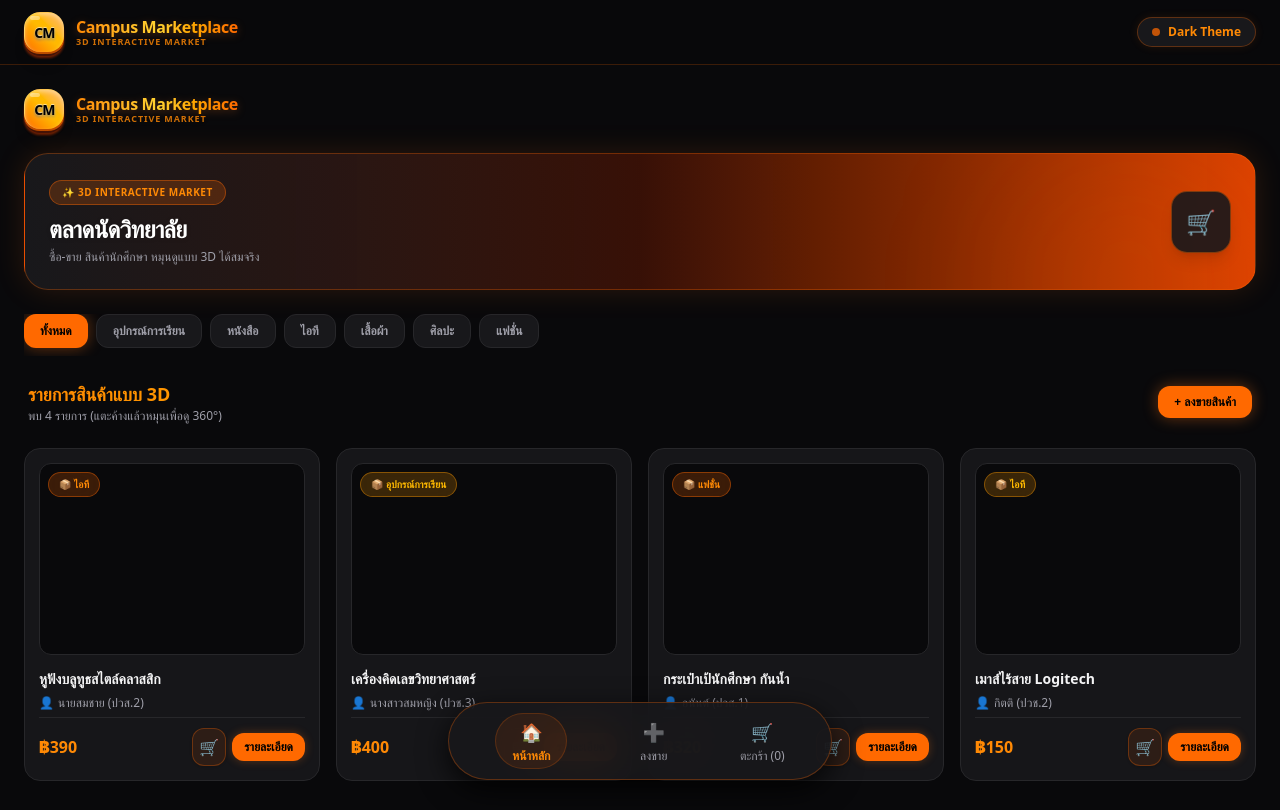
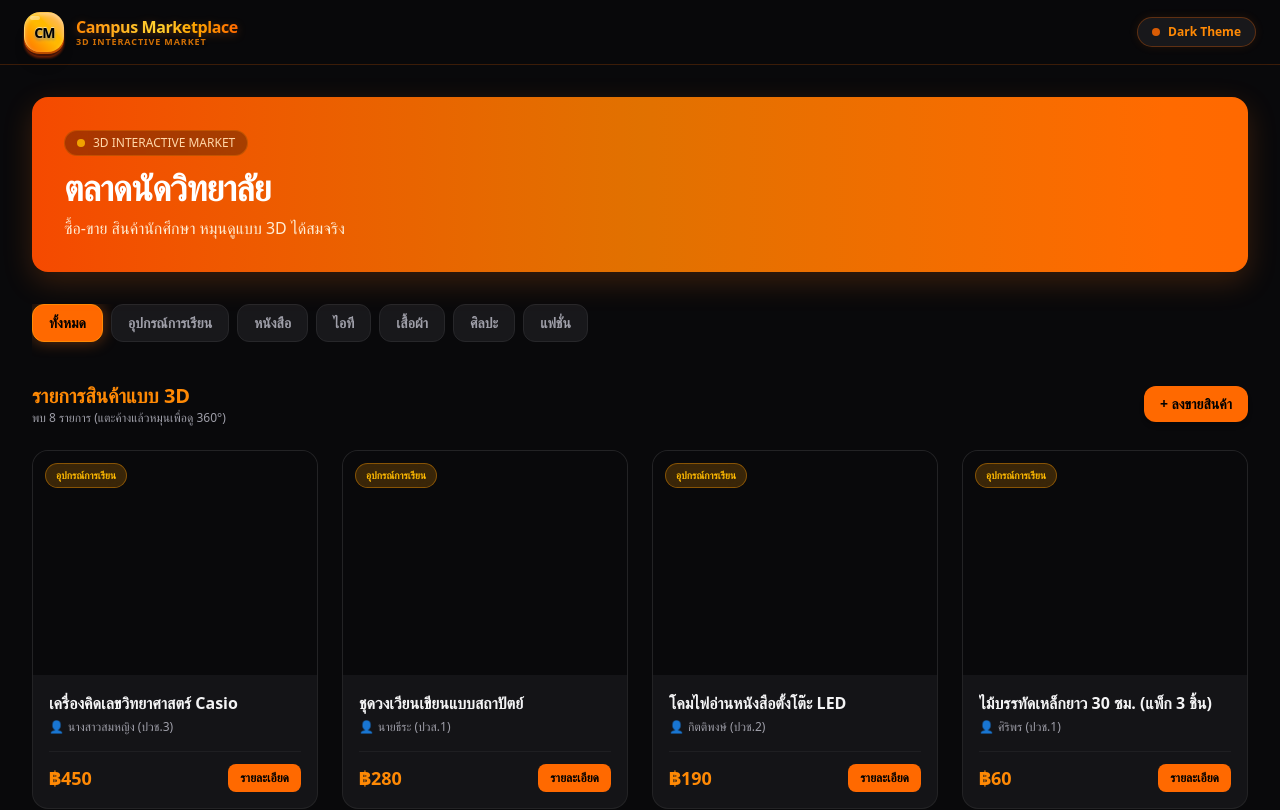
Before and after one commit to form93sss/marketplace, a Next.js app: page /home in a window 1280 px wide. Shown: the top 810 px of the page. Built offline with nearby package versions, Linux system fonts and the light colour scheme.

Commit message:
ฟกฟก

```diff
--- a/app/home/page.tsx
+++ b/app/home/page.tsx
@@ -1,11 +1,8 @@
 "use client";
-import Link from "next/link";
-import { useState } from "react";
-import dynamic from "next/dynamic";
+import React, { useState } from "react";
+import Image from "next/image";
 
-// โหลด Logo3D แบบ Dynamic เพื่อรองรับ Next.js
-const Logo3D = dynamic(() => import("@/components/Logo3D"), { ssr: false });
-
+// อินเทอร์เฟซโครงสร้างข้อมูลสินค้า
 interface Product {
   id: number;
   name: string;
@@ -18,98 +15,138 @@ interface Product {
   badgeStyle: string;
 }
 
+// ข้อมูลสินค้าอุปกรณ์การเรียน 8 รายการ
 const mockProducts: Product[] = [
   {
     id: 1,
-    name: "หูฟังบลูทูธสไตล์คลาสสิก",
-    price: 390,
-    seller: "นายสมชาย (ปวส.2)",
-    category: "ไอที",
-    image: "https://images.unsplash.com/photo-1505740420928-5e560c06d30e?w=500&q=80",
-    modelSrc: "https://modelviewer.dev/shared-assets/models/Astronaut.glb",
-    description: "หูฟังเสียงดี เบสแน่น ตัดเสียงรบกวนได้ สภาพมือหนึ่ง กล่องครบ",
-    badgeStyle: "bg-orange-500/20 text-orange-400 border-orange-500/40"
-  },
-  {
-    id: 2,
-    name: "เครื่องคิดเลขวิทยาศาสตร์",
-    price: 400,
+    name: "เครื่องคิดเลขวิทยาศาสตร์ Casio",
+    price: 450,
     seller: "นางสาวสมหญิง (ปวช.3)",
     category: "อุปกรณ์การเรียน",
     image: "https://images.unsplash.com/photo-1594980596870-8aa52a78d8cd?w=500&q=80",
     modelSrc: "https://modelviewer.dev/shared-assets/models/glTF-Sample-Models/Examples/SheenChair/glTF-Binary/SheenChair.glb",
-    description: "รุ่น fx-991EX คำนวณเมทริกซ์และสถิติได้ ใช้งานได้ปกติทุกปุ่ม พร้อมฝาครอบ",
+    description: "รุ่น fx-991EX คำนวณเมทริกซ์และสถิติได้ สภาพ 95% พร้อมฝาครอบ",
+    badgeStyle: "bg-amber-500/20 text-amber-400 border-amber-500/40"
+  },
+  {
+    id: 2,
+    name: "ชุดวงเวียนเขียนแบบสถาปัตย์",
+    price: 280,
+    seller: "นายธีระ (ปวส.1)",
+    category: "อุปกรณ์การเรียน",
+    image: "https://images.unsplash.com/photo-1585336261026-8f5786372969?w=500&q=80",
+    modelSrc: "https://modelviewer.dev/shared-assets/models/Astronaut.glb",
+    description: "ชุดกล่องเหล็กอุปกรณ์ครบ สภาพใหม่ เข็มตรง หัวจับปากกาหมึกเขียนแบบได้",
     badgeStyle: "bg-amber-500/20 text-amber-400 border-amber-500/40"
   },
   {
     id: 3,
-    name: "กระเป๋าเป้นักศึกษา กันน้ำ",
-    price: 320,
-    seller: "อนันต์ (ปวส.1)",
-    category: "แฟชั่น",
-    image: "https://images.unsplash.com/photo-1553062407-98eeb64c6a62?w=500&q=80",
-    modelSrc: "https://modelviewer.dev/shared-assets/models/glTF-Sample-Models/Examples/Duck/glTF-Binary/Duck.glb",
-    description: "กระเป๋าเป้มีช่องใส่โน้ตบุ๊ก 15.6 นิ้ว ซิปลื่น ผ้ากันน้ำซึม 100%",
-    badgeStyle: "bg-orange-500/20 text-orange-400 border-orange-500/40"
+    name: "โคมไฟอ่านหนังสือตั้งโต๊ะ LED",
+    price: 190,
+    seller: "กิตติพงษ์ (ปวช.2)",
+    category: "อุปกรณ์การเรียน",
+    image: "https://images.unsplash.com/photo-1534073828943-f801091bb18c?w=500&q=80",
+    modelSrc: "https://modelviewer.dev/shared-assets/models/shishkebab.glb",
+    description: "ชาร์จ USB ได้ ปรับความสว่างได้ 3 ระดับ ถนอมสายตา พับเก็บสะดวก",
+    badgeStyle: "bg-amber-500/20 text-amber-400 border-amber-500/40"
   },
   {
     id: 4,
-    name: "เมาส์ไร้สาย Logitech",
-    price: 150,
-    seller: "กิตติ (ปวช.2)",
-    category: "ไอที",
-    image: "https://images.unsplash.com/photo-1615663245857-ac93bb7c39e7?w=500&q=80",
+    name: "ไม้บรรทัดเหล็กยาว 30 ซม. (แพ็ก 3 ชิ้น)",
+    price: 60,
+    seller: "ศิริพร (ปวช.1)",
+    category: "อุปกรณ์การเรียน",
+    image: "https://images.unsplash.com/photo-1588665555327-a67c73b3cc23?w=500&q=80",
+    modelSrc: "https://modelviewer.dev/shared-assets/models/glTF-Sample-Models/Examples/Duck/glTF-Binary/Duck.glb",
+    description: "สเกลชัดเจน ตัวเลขไม่ลอก สแตนเลสหนา ไม่หักง่าย",
+    badgeStyle: "bg-amber-500/20 text-amber-400 border-amber-500/40"
+  },
+  {
+    id: 5,
+    name: "ปากกาไฮไลต์สีพาสเทล 6 สี",
+    price: 85,
+    seller: "นลินี (ปวส.2)",
+    category: "อุปกรณ์การเรียน",
+    image: "https://images.unsplash.com/photo-1583485088034-697b5bc54ccd?w=500&q=80",
+    modelSrc: "https://modelviewer.dev/shared-assets/models/Astronaut.glb",
+    description: "แห้งไว ไม่ซึมทะลุกระดาษ สีสวยอ่านสบายตา หมึกเต็มทุกแท่ง",
+    badgeStyle: "bg-amber-500/20 text-amber-400 border-amber-500/40"
+  },
+  {
+    id: 6,
+    name: "สมุดโน้ตปกหนังริมห่วง A5",
+    price: 120,
+    seller: "อนุพงษ์ (ปวส.1)",
+    category: "อุปกรณ์การเรียน",
+    image: "https://images.unsplash.com/photo-1544716278-ca5e3f4abd8c?w=500&q=80",
+    modelSrc: "https://modelviewer.dev/shared-assets/models/glTF-Sample-Models/Examples/SheenChair/glTF-Binary/SheenChair.glb",
+    description: "กระดาษถนอมสายตา 80 แกรม หนา 100 แผ่น พร้อมสายรัดกันเปิด",
+    badgeStyle: "bg-amber-500/20 text-amber-400 border-amber-500/40"
+  },
+  {
+    id: 7,
+    name: "กระเป๋าใส่ดินสอความจุสูง",
+    price: 110,
+    seller: "เมธาพร (ปวช.3)",
+    category: "อุปกรณ์การเรียน",
+    image: "https://images.unsplash.com/photo-1568805610918-f36c347f3b61?w=500&q=80",
     modelSrc: "https://modelviewer.dev/shared-assets/models/shishkebab.glb",
-    description: "เชื่อมต่อผ่าน ตัวรับ USB 2.4GHz คลิกนุ่ม เงียบ ประหยัดแบตเตอรี่",
+    description: "ผ้าแคนวาสทนทาน ใส่ปากกาได้มากกว่า 40 แท่ง มีช่องแยกหลายชั้น",
+    badgeStyle: "bg-amber-500/20 text-amber-400 border-amber-500/40"
+  },
+  {
+    id: 8,
+    name: "แท่นตัดกระดาษขนาด A4",
+    price: 320,
+    seller: "วรวุฒิ (ปวส.2)",
+    category: "อุปกรณ์การเรียน",
+    image: "https://images.unsplash.com/photo-1513542789411-b6a5d4f31634?w=500&q=80",
+    modelSrc: "https://modelviewer.dev/shared-assets/models/glTF-Sample-Models/Examples/Duck/glTF-Binary/Duck.glb",
+    description: "ฐานเหล็กสเกลเป๊ะ ใบมีดคม ตัดได้พร้อมกันสูงสุด 10 แผ่น มีตัวล็อคปลอดภัย",
     badgeStyle: "bg-amber-500/20 text-amber-400 border-amber-500/40"
   },
 ];
 
+const categories = ["ทั้งหมด", "อุปกรณ์การเรียน", "หนังสือ", "ไอที", "เสื้อผ้า", "ศิลปะ", "แฟชั่น"];
+
 export default function HomePage() {
-  const [hoveredId, setHoveredId] = useState<number | null>(null);
-  const [selectedCategory, setSelectedCategory] = useState<string>("ทั้งหมด");
+  const [selectedCategory, setSelectedCategory] = useState("ทั้งหมด");
+  const [selectedProduct, setSelectedProduct] = useState<Product | null>(null);
 
-  const categories = ["ทั้งหมด", "อุปกรณ์การเรียน", "หนังสือ", "ไอที", "เสื้อผ้า", "ศิลปะ", "แฟชั่น"];
-
-  const filteredProducts = selectedCategory === "ทั้งหมด"
-    ? mockProducts
-    : mockProducts.filter(p => p.category === selectedCategory);
+  // การกรองสินค้าตามหมวดหมู่
+  const filteredProducts = mockProducts.filter((product) => {
+    if (selectedCategory === "ทั้งหมด") return true;
+    return product.category === selectedCategory;
+  });
 
   return (
-    <div className="pb-28 space-y-6 bg-zinc-950 text-zinc-100 min-h-screen p-4 sm:p-6">
-
-      {/* 🌟 โลโก้ 3D แบรนด์ XYRA แสดงด้านบนสุด */}
-      <div className="w-full">
-        <Logo3D />
-      </div>
-
-      {/* Hero Banner */}
-      <div className="relative overflow-hidden rounded-3xl bg-gradient-to-r from-zinc-900 via-orange-950/80 to-orange-600/90 border border-orange-500/30 p-6 text-white shadow-[0_0_30px_rgba(249,115,22,0.15)]">
-        <div className="absolute top-0 right-0 w-64 h-64 bg-orange-500/10 rounded-full blur-3xl pointer-events-none" />
-        <div className="relative z-10 flex justify-between items-center">
-          <div>
-            <span className="inline-block px-3 py-1 bg-orange-500/20 border border-orange-500/40 rounded-full text-[10px] font-bold tracking-wider text-orange-400 uppercase mb-2">
-              ✨ 3D INTERACTIVE MARKET
-            </span>
-            <h2 className="text-2xl font-black tracking-tight text-white drop-shadow">ตลาดนัดวิทยาลัย</h2>
-            <p className="text-xs text-zinc-400 mt-1">ซื้อ-ขาย สินค้านักศึกษา หมุนดูแบบ 3D ได้สมจริง</p>
+    <div className="min-h-screen bg-zinc-950 text-zinc-100 p-4 md:p-8 pb-24">
+      {/* Banner หัวข้อตลาดนัดวิทยาลัย */}
+      <div className="w-full bg-gradient-to-r from-orange-600 via-amber-600 to-orange-500 rounded-2xl p-6 md:p-8 mb-8 shadow-[0_10px_30px_rgba(249,115,22,0.2)] relative overflow-hidden">
+        <div className="relative z-10">
+          <div className="inline-flex items-center gap-2 bg-black/30 backdrop-blur-md px-3 py-1 rounded-full text-xs text-orange-200 border border-orange-400/30 mb-3">
+            <span className="w-2 h-2 rounded-full bg-amber-400 animate-pulse" />
+            3D INTERACTIVE MARKET
           </div>
-          <div className="relative bg-zinc-900/90 p-3.5 rounded-2xl border border-orange-500/40 flex items-center justify-center shadow-lg">
-            <span className="text-2xl">🛒</span>
-          </div>
+          <h1 className="text-2xl md:text-4xl font-black text-white tracking-tight mb-2">
+            ตลาดนัดวิทยาลัย
+          </h1>
+          <p className="text-orange-100 text-sm md:text-base font-medium">
+            ซื้อ-ขาย สินค้านักศึกษา หมุนดูแบบ 3D ได้สมจริง
+          </p>
         </div>
       </div>
 
-      {/* Category Filter */}
-      <div className="flex gap-2 overflow-x-auto pb-2 scrollbar-none">
+      {/* หมวดหมู่สินค้า (Category Buttons) */}
+      <div className="flex items-center gap-2 overflow-x-auto pb-4 mb-6 scrollbar-none">
         {categories.map((cat) => (
           <button
             key={cat}
             onClick={() => setSelectedCategory(cat)}
-            className={`px-4 py-2 rounded-xl text-xs font-bold whitespace-nowrap transition-all ${
+            className={`px-4 py-2 rounded-xl text-sm font-bold transition-all whitespace-nowrap border ${
               selectedCategory === cat
-                ? "bg-orange-500 text-black shadow-[0_0_15px_rgba(249,115,22,0.4)]"
-                : "bg-zinc-900 text-zinc-400 border border-zinc-800 hover:border-zinc-700 hover:text-white"
+                ? "bg-orange-500 text-black border-orange-400 shadow-[0_0_15px_rgba(249,115,22,0.4)]"
+                : "bg-zinc-900 text-zinc-400 border-zinc-800 hover:border-zinc-700 hover:text-zinc-200"
             }`}
           >
             {cat}
@@ -117,82 +154,70 @@ export default function HomePage() {
         ))}
       </div>
 
-      {/* Section Header */}
-      <div className="flex justify-between items-center px-1">
+      {/* หัวข้อส่วนรายการสินค้า */}
+      <div className="flex items-center justify-between mb-6">
         <div>
-          <h3 className="text-lg font-bold bg-gradient-to-r from-orange-400 to-amber-500 bg-clip-text text-transparent">
+          <h2 className="text-lg md:text-xl font-bold text-orange-400 flex items-center gap-2">
             รายการสินค้าแบบ 3D
-          </h3>
-          <p className="text-xs text-zinc-400">พบ {filteredProducts.length} รายการ (แตะค้างแล้วหมุนเพื่อดู 360°)</p>
+          </h2>
+          <p className="text-xs text-zinc-400">
+            พบ {filteredProducts.length} รายการ (แตะค้างแล้วหมุนเพื่อดู 360°)
+          </p>
         </div>
-        <Link
-          href="/product"
-          className="bg-orange-500 hover:bg-orange-600 text-black text-xs font-black px-4 py-2 rounded-xl shadow-[0_0_15px_rgba(249,115,22,0.4)] active:scale-95 transition"
-        >
+        <button className="px-4 py-2 bg-orange-500 hover:bg-orange-400 text-black font-bold text-xs md:text-sm rounded-xl transition-all shadow-md">
           + ลงขายสินค้า
-        </Link>
+        </button>
       </div>
 
-      {/* Product Grid */}
-      <div className="grid grid-cols-1 sm:grid-cols-2 md:grid-cols-3 lg:grid-cols-4 gap-4">
-        {filteredProducts.map((item) => (
+      {/* การแสดง Grid รายการสินค้า 8 รายการ */}
+      <div className="grid grid-cols-1 sm:grid-cols-2 lg:grid-cols-4 gap-6">
+        {filteredProducts.map((product) => (
           <div
-            key={item.id}
-            onMouseEnter={() => setHoveredId(item.id)}
-            onMouseLeave={() => setHoveredId(null)}
-            className={`group bg-zinc-900/90 border rounded-2xl p-3.5 transition-all duration-300 transform ${
-              hoveredId === item.id
-                ? "-translate-y-2 scale-[1.02] shadow-[0_0_25px_rgba(249,115,22,0.3)] border-orange-500/80"
-                : "border-zinc-800 hover:border-zinc-700"
-            }`}
+            key={product.id}
+            className="bg-zinc-900/80 border border-zinc-800/80 hover:border-orange-500/50 rounded-2xl overflow-hidden transition-all duration-300 hover:shadow-[0_0_20px_rgba(249,115,22,0.15)] flex flex-col group"
           >
-            {/* 3D Model Viewer Container */}
-            <div className="w-full h-48 rounded-xl relative overflow-hidden bg-zinc-950 border border-zinc-800">
-              <div
-                className="w-full h-full"
-                dangerouslySetInnerHTML={{
-                  __html: `
-                    <model-viewer
-                      src="${item.modelSrc}"
-                      alt="3D model of ${item.name}"
-                      ar
-                      auto-rotate
-                      camera-controls
-                      touch-action="pan-y"
-                      poster="${item.image}"
-                      style="width: 100%; height: 100%; --poster-color: transparent;"
-                    ></model-viewer>
-                  `,
-                }}
-              />
+            {/* แสดง 3D Model Viewer หรือ รูปภาพ */}
+            <div className="relative w-full h-56 bg-zinc-950 flex items-center justify-center overflow-hidden">
+              {/* Badge หมวดหมู่ */}
+              <span className={`absolute top-3 left-3 z-10 text-[10px] font-bold px-2.5 py-1 rounded-full border backdrop-blur-md ${product.badgeStyle}`}>
+                {product.category}
+              </span>
 
-              <span className={`absolute top-2 left-2 px-2.5 py-1 rounded-full border text-[10px] font-bold backdrop-blur-md ${item.badgeStyle} z-10 pointer-events-none`}>
-                📦 {item.category}
-              </span>
+              {/* 3D Model Component */}
+              {/* @ts-ignore */}
+              <model-viewer
+                src={product.modelSrc}
+                alt={product.name}
+                auto-rotate
+                camera-controls
+                touch-action="pan-y"
+                shadow-intensity="1"
+                style={{ width: "100%", height: "100%", backgroundColor: "transparent" }}
+              >
+                {/* @ts-ignore */}
+              </model-viewer>
             </div>
 
-            {/* Product Details */}
-            <div className="mt-3.5 space-y-1.5">
-              <h4 className="font-bold text-sm text-zinc-100 line-clamp-1 group-hover:text-orange-400 transition">
-                {item.name}
-              </h4>
-              <p className="text-xs text-zinc-400 flex items-center gap-1">
-                <span>👤</span> {item.seller}
-              </p>
+            {/* ข้อมูลสินค้า */}
+            <div className="p-4 flex flex-col flex-grow justify-between">
+              <div>
+                <h3 className="font-bold text-base text-zinc-100 line-clamp-1 group-hover:text-orange-400 transition-colors">
+                  {product.name}
+                </h3>
+                <p className="text-xs text-zinc-400 mt-1 flex items-center gap-1">
+                  <span>👤</span> {product.seller}
+                </p>
+              </div>
 
-              <div className="flex justify-between items-center pt-2.5 border-t border-zinc-800">
-                <span className="text-base font-black text-orange-400">
-                  ฿{item.price}
+              <div className="mt-4 flex items-center justify-between pt-3 border-t border-zinc-800/60">
+                <span className="text-lg font-black text-orange-400">
+                  ฿{product.price}
                 </span>
-
                 <div className="flex items-center gap-1.5">
                   <button
-                    className="p-1.5 bg-orange-500/10 hover:bg-orange-500 hover:text-black text-orange-400 rounded-xl border border-orange-500/30 transition shadow-sm active:scale-90"
-                    title="ใส่ตะกร้า"
+                    onClick={() => setSelectedProduct(product)}
+                    className="px-3 py-1.5 bg-orange-500 hover:bg-orange-400 text-black text-xs font-bold rounded-lg transition-all"
                   >
-                    🛒
-                  </button>
-                  <button className="text-xs font-bold text-black bg-orange-500 hover:bg-orange-400 px-3 py-1.5 rounded-xl shadow-[0_0_10px_rgba(249,115,22,0.3)] transition">
                     รายละเอียด
                   </button>
                 </div>
@@ -202,21 +227,45 @@ export default function HomePage() {
         ))}
       </div>
 
-      {/* Floating Bottom Dock */}
-      <div className="fixed bottom-5 left-1/2 -translate-x-1/2 w-[90%] max-w-sm bg-zinc-900/90 backdrop-blur-xl border border-orange-500/30 shadow-[0_10px_30px_rgba(0,0,0,0.8)] rounded-full p-2.5 flex justify-around items-center z-50">
-        <Link href="/home" className="flex flex-col items-center gap-0.5 text-xs font-bold text-orange-400 px-4 py-1 rounded-full bg-orange-500/10 border border-orange-500/20">
-          <span className="text-lg">🏠</span>
-          <span>หน้าหลัก</span>
-        </Link>
-        <Link href="/product" className="flex flex-col items-center gap-0.5 text-xs font-medium text-zinc-400 hover:text-orange-400 transition">
-          <span className="text-lg">➕</span>
-          <span>ลงขาย</span>
-        </Link>
-        <div className="relative flex flex-col items-center gap-0.5 text-xs font-medium text-zinc-400 hover:text-orange-400 transition cursor-pointer">
-          <span className="text-lg">🛒</span>
-          <span>ตะกร้า (0)</span>
+      {/* Modal ป๊อปอัพแสดงรายละเอียดสินค้าเมื่อกดปุ่ม "รายละเอียด" */}
+      {selectedProduct && (
+        <div className="fixed inset-0 z-50 bg-black/80 backdrop-blur-sm flex items-center justify-center p-4">
+          <div className="bg-zinc-900 border border-orange-500/30 rounded-2xl max-w-lg w-full p-6 relative shadow-[0_0_30px_rgba(249,115,22,0.2)]">
+            <button
+              onClick={() => setSelectedProduct(null)}
+              className="absolute top-4 right-4 text-zinc-400 hover:text-white w-8 h-8 rounded-full bg-zinc-800 flex items-center justify-center font-bold"
+            >
+              ✕
+            </button>
+            <div className="w-full h-64 bg-zinc-950 rounded-xl mb-4">
+              {/* @ts-ignore */}
+              <model-viewer
+                src={selectedProduct.modelSrc}
+                alt={selectedProduct.name}
+                auto-rotate
+                camera-controls
+                style={{ width: "100%", height: "100%" }}
+              >
+                {/* @ts-ignore */}
+              </model-viewer>
+            </div>
+            <span className={`text-[10px] font-bold px-2.5 py-1 rounded-full border ${selectedProduct.badgeStyle}`}>
+              {selectedProduct.category}
+            </span>
+            <h2 className="text-xl font-bold text-zinc-100 mt-2">{selectedProduct.name}</h2>
+            <p className="text-xs text-zinc-400 mt-1">ผู้ขาย: {selectedProduct.seller}</p>
+            <p className="text-sm text-zinc-300 mt-3 bg-zinc-950/50 p-3 rounded-lg border border-zinc-800">
+              {selectedProduct.description}
+            </p>
+            <div className="flex items-center justify-between mt-6">
+              <span className="text-2xl font-black text-orange-400">฿{selectedProduct.price}</span>
+              <button className="px-6 py-2.5 bg-orange-500 hover:bg-orange-400 text-black font-bold text-sm rounded-xl transition-all shadow-lg">
+                หยิบใส่ตะกร้า
+              </button>
+            </div>
+          </div>
         </div>
-      </div>
+      )}
     </div>
   );
 }
```
